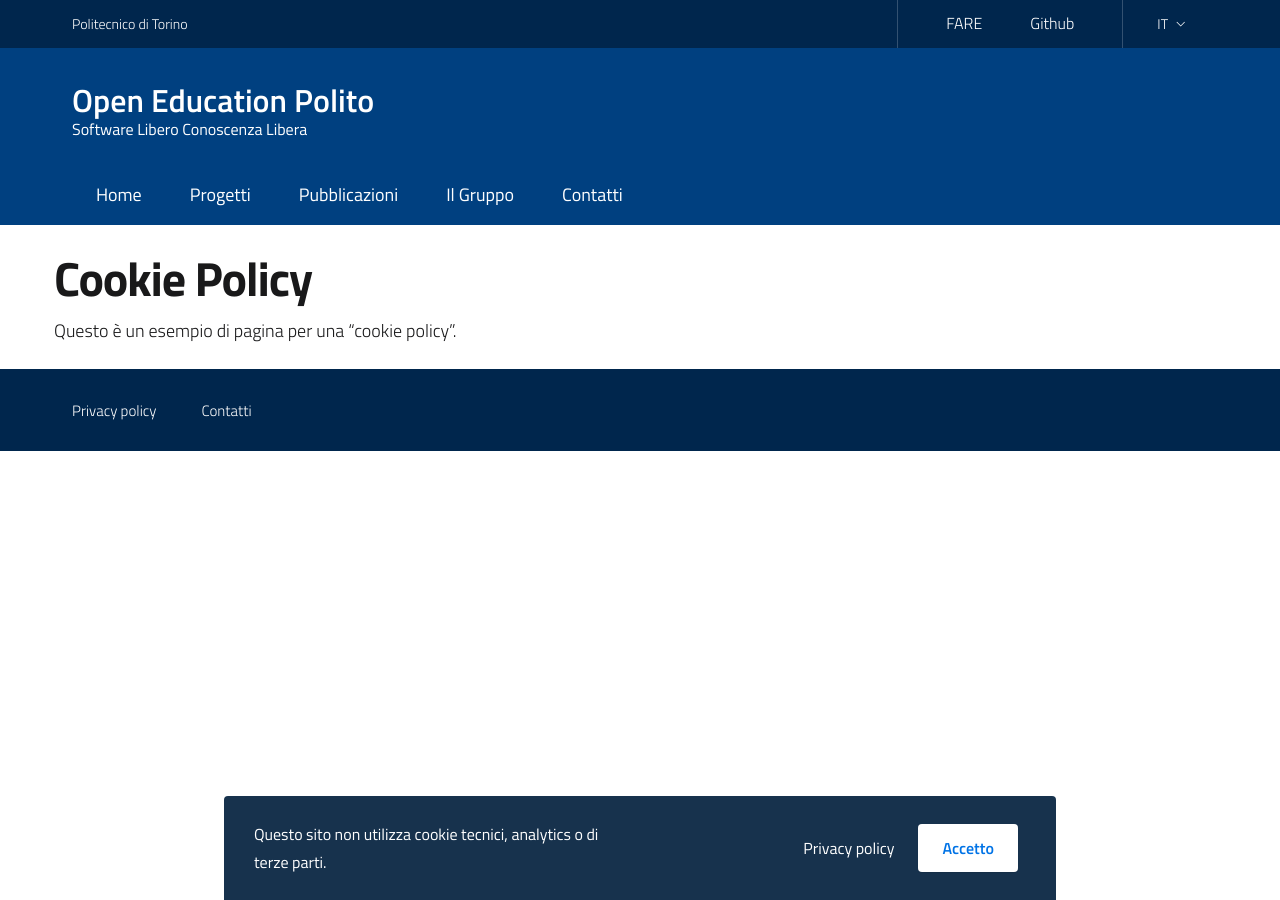
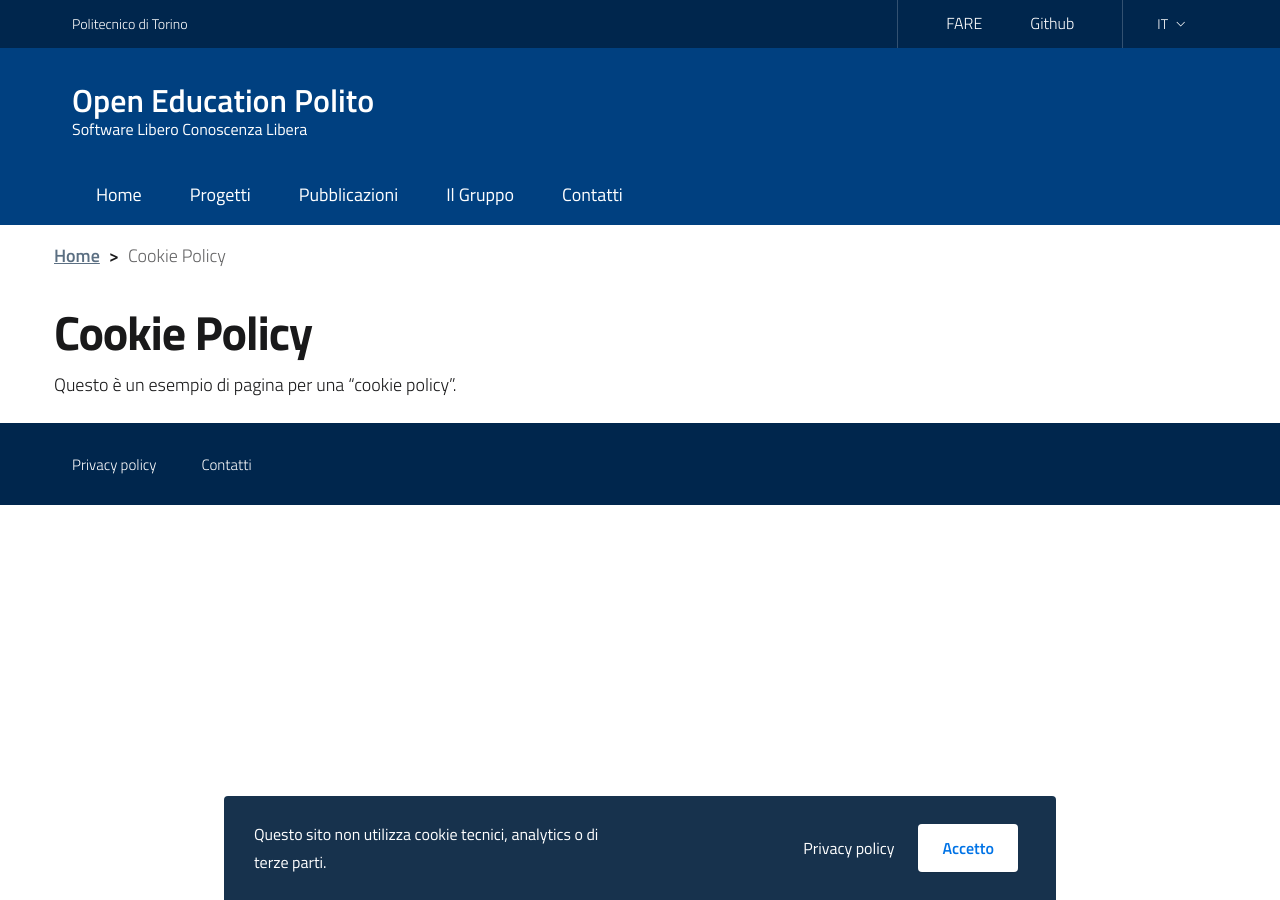
Before and after one commit to open-education-polito/org-website, a Jekyll site: the page built from it/cookie-policy.md, in a window 1280 px wide. Built offline with Jekyll 4.4.1, drawn with Linux system fonts in a browser that asks for light colours.

Commit message:
Add breadcrumb in page layout

```diff
--- a/_layouts/page.html
+++ b/_layouts/page.html
@@ -1,6 +1,12 @@
 ---
 layout: default
 ---
+
+<div class="container my-2">
+      {%- include breadcrumbs.html -%}
+</div>
+
+{% assign section = breadcrumbs[0] | default: page %}
 
 <article class="container my-4">
 
```
